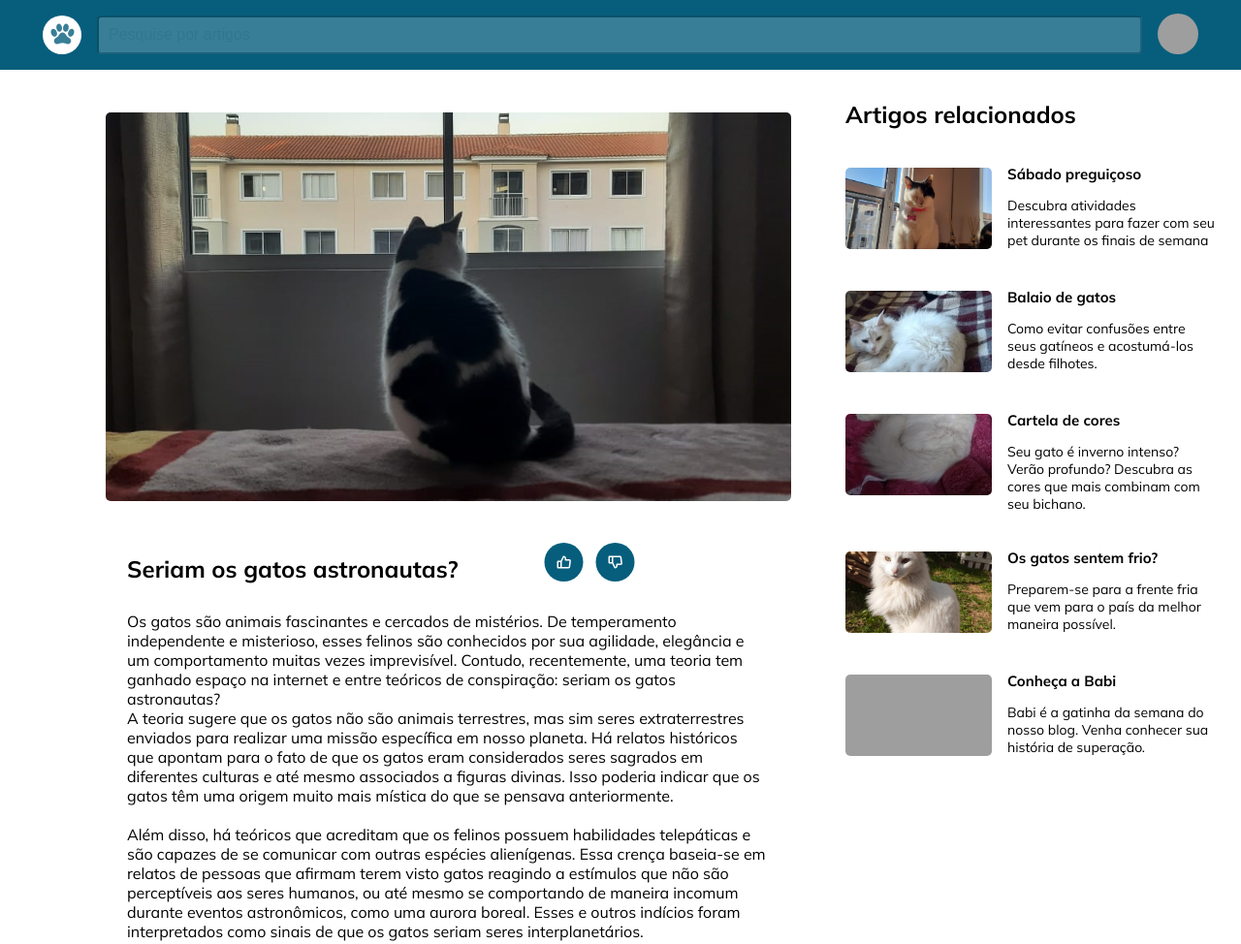
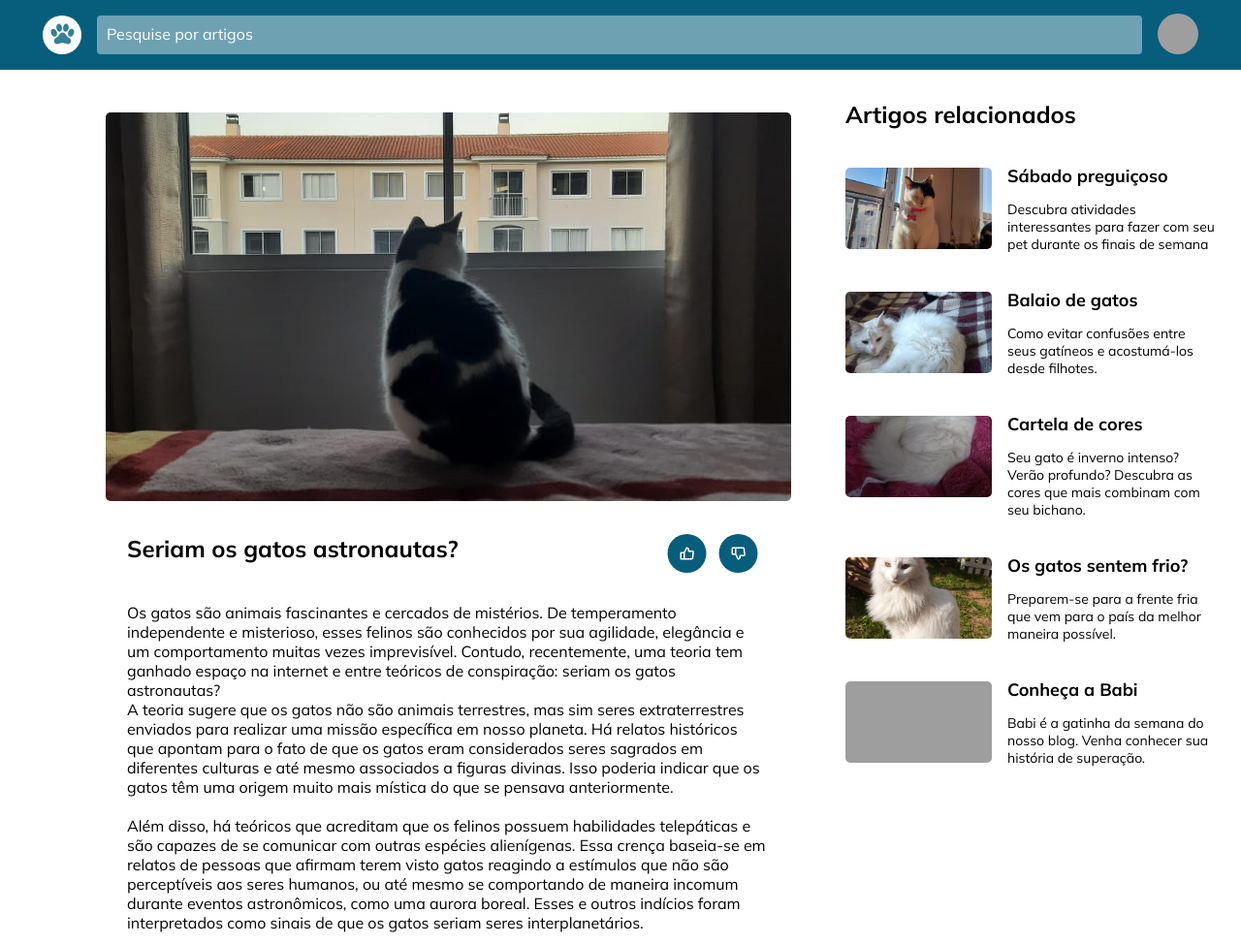
Before and after one commit to SheilaOliveira99/Projeto---Blog-de-Gatos, a plain HTML site: page index.html in a window 1280 px wide. Shown: the top 974 px of the page at 97% size. Drawn offline with Linux system fonts and the light colour scheme; grey boxes are pictures that could not be loaded.

Commit message:
Versão Desktop Concluído - Inclusão de efeitos.

```diff
--- a/style.css
+++ b/style.css
@@ -17,6 +17,7 @@
   --color-base-titulosh1:#202024;
   --color-base-textosp:#121214;
   --color-base-bluefooter:#387E96;
+  --color-base-input: hsl(0, 0%, 100%);
 }
 
 body {
@@ -60,15 +61,21 @@ header {
   width: 100%;
   margin: 1.6rem;
   height: 4.0rem;
-  background-color: var(--color-base-white);
-  opacity: 0.2;
-  border-radius: 0.4rem;
+  background-color:hsla(0, 50%, 100%, 0.420); /* azul com 10% de opacidade */
+
+  border-radius: .4rem;
   padding: 0 1rem; /* padding para o texto dentro do input */
   font-size: 1.6rem;
-}
+  width: 600;
+  border: none;
+ }
 
 .input-wrapper input::placeholder {
-  color: var(--color-base-bege); /* Cor branca para o texto placeholder */
+  color: var(--color-base-white); /* Cor branca para o texto placeholder */
+
+  font-family: 'Mulish';
+  font-size: 1.6rem;
+  width: 600;
 }
 
 header .avatar img {
@@ -84,6 +91,10 @@ header .avatar img {
   height: auto; /* Ajusta a altura automaticamente*/
   overflow: hidden;
   object-fit: cover;
+}
+
+.picture img:hover {
+  transform: scale(1.05); /* Aumenta a imagem em 5% ao passar o mouse */
 }
 
 h1 {
@@ -140,6 +151,8 @@ max-width: 100%;
   object-fit: cover;
 }
 
+
+
 .photos  {
   width: 100%;
   padding-top: 3.2rem;
@@ -169,6 +182,13 @@ aside .photos {
 .img-slide img {
   margin-right: 1.6rem;
   margin-top: .8rem;
+  transition: transform 0.1s ease-in-out;
+  }
+
+.img-slide img:hover {
+  transform: scale(1.02) translatey(-5px);
+  box-shadow: 0 4px 15px rgba(0, 0, 0, 0.5);
+
 }
 
 aside .sidebar p {
@@ -228,7 +248,8 @@ footer {
 
   .containertituloebotoes {
     display: flex;
-    align-items: center;
+    justify-content: space-between
+
   }
 
   main h1 {
@@ -248,12 +269,17 @@ footer {
 
   h2 {
     margin-top: 0.5rem;
+    font-size: 1.8rem;
+  }
+
+  p {
+    font-size: 1.4rem;
   }
 
   .buttons {
     display: flex;
     gap: 1.2rem;
-    margin-top: 4.0rem;
+    margin-top: 3.1rem;
     margin-right: 3.4rem;
   }
 
```
